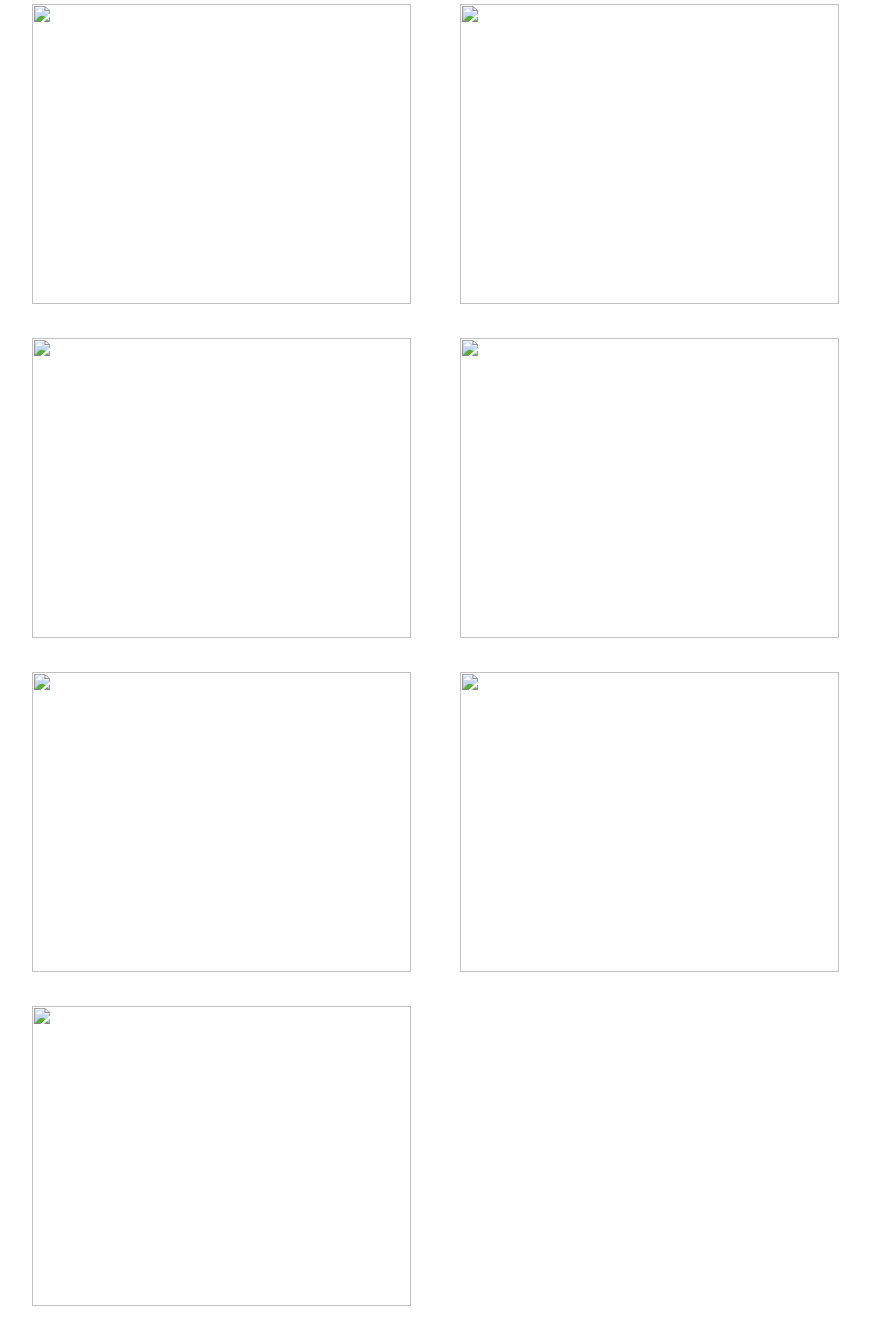
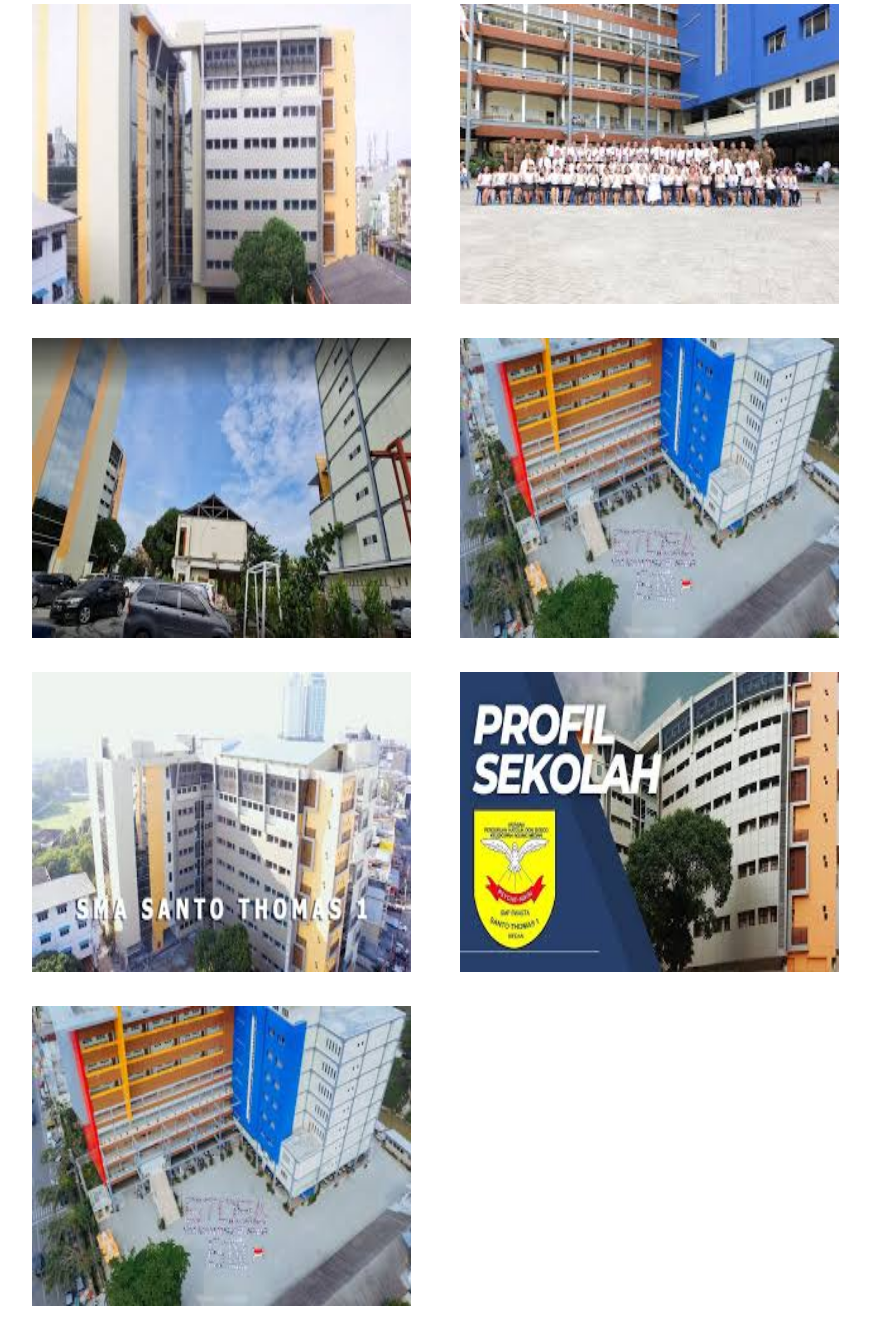
Before and after one commit to arttheiann/web1, a plain HTML site: page gallery2lat2.html in a window 1280 px wide. Shown: the part 464-1782 px from the top of the page, without its empty margins (21-891 px from the left). Drawn offline with Linux system fonts and the light colour scheme.

Commit message:
Update gallery2lat2.html

```diff
--- a/gallery2lat2.html
+++ b/gallery2lat2.html
@@ -28,31 +28,31 @@
 	<body>
 		<h1 style="text-align: center; font-size: 300%; font-family: arial;">Gallery</h1>
 		<div class="k1">
-			<img src="gambar/setosa.jpg" height="300px" width="100%">
+			<img src="setosa.jpg" height="300px" width="100%">
 		</div>
 		<div class="k1">
-			<img src="gambar/stosa1.jpg" height="300px" width="100%">
+			<img src="stosa1.jpg" height="300px" width="100%">
 		</div>
 		<div class="k1">
-			<img src="gambar/stosa2.jpg" height="300px" width="100%">
+			<img src="stosa2.jpg" height="300px" width="100%">
 		</div>
 		<div class="k2">
-			<img src="gambar/stosa3.jpg" height="300px" width="100%">
+			<img src="stosa3.jpg" height="300px" width="100%">
 		</div>
 		<div class="k2">
-			<img src="gambar/stosa4.jpg" height="300px" width="100%">
+			<img src="stosa4.jpg" height="300px" width="100%">
 		</div>
 		<div class="k2">
-			<img src="gambar/stosa5.jpg" height="300px" width="100%">
+			<img src="stosa5.jpg" height="300px" width="100%">
 		</div>
 		<div class="k2">
-			<img src="gambar/stosa6.jpg" height="300px" width="100%">
+			<img src="stosa6.jpg" height="300px" width="100%">
 		</div>
 		<div class="k2">
-			<img src="gambar/stosa7.jpg" height="300px" width="100%">
+			<img src="stosa7.jpg" height="300px" width="100%">
 		</div>
 		<div class="k2">
-			<img src="gambar/stosa8.jpg" height="300px" width="100%">
+			<img src="stosa8.jpg" height="300px" width="100%">
 		</div>
 </body>
 </html>
```
